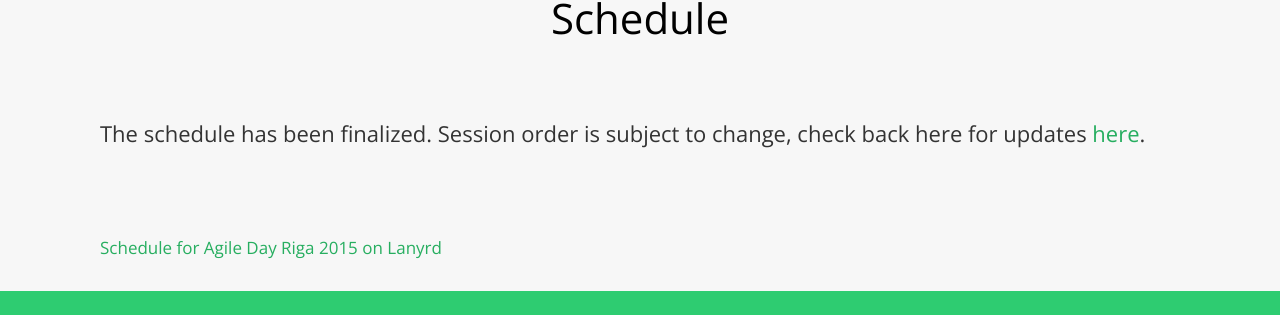
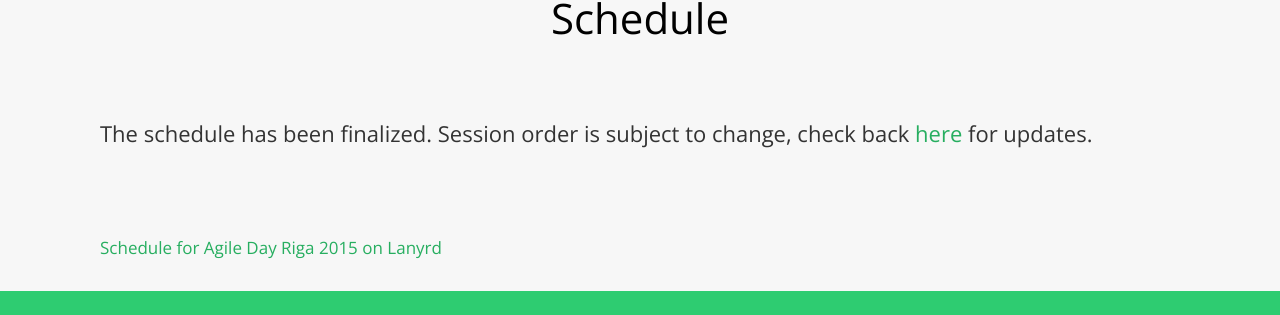
Before and after one commit to AgileLatvia/agiledayriga, a Jekyll site: the page built from index.html, in a window 1280 px wide and 900 px high, scrolled down 3251 px. Shown: the part 142-457 px from the top of the window. Built offline with Jekyll 4.4.1, drawn with Linux system fonts in a browser that asks for light colours; nearby versions of some CDN libraries; Markdown is read by kramdown in place of the engine named in the settings; a script that is not in the unit is left out; comment, search, counter and statistics services are not loaded.

```diff
--- a/index.html
+++ b/index.html
@@ -153,7 +153,7 @@
     </div>
     <div class="inner-page row">
       <div class="col-md-12">
-        <p class="lead">The schedule has been finalized. Session order is subject to change, check back here for updates <a href="http://lanyrd.com/2015/adr15/schedule/?day=may-23&fullscreen=1&view=grid" targer="_blank">here</a>.</p>
+        <p class="lead">The schedule has been finalized. Session order is subject to change, check back <a href="http://lanyrd.com/2015/adr15/schedule/?day=may-23&fullscreen=1&view=grid" targer="_blank">here</a> for updates.</p>
       </div>
     </div>
 
```
